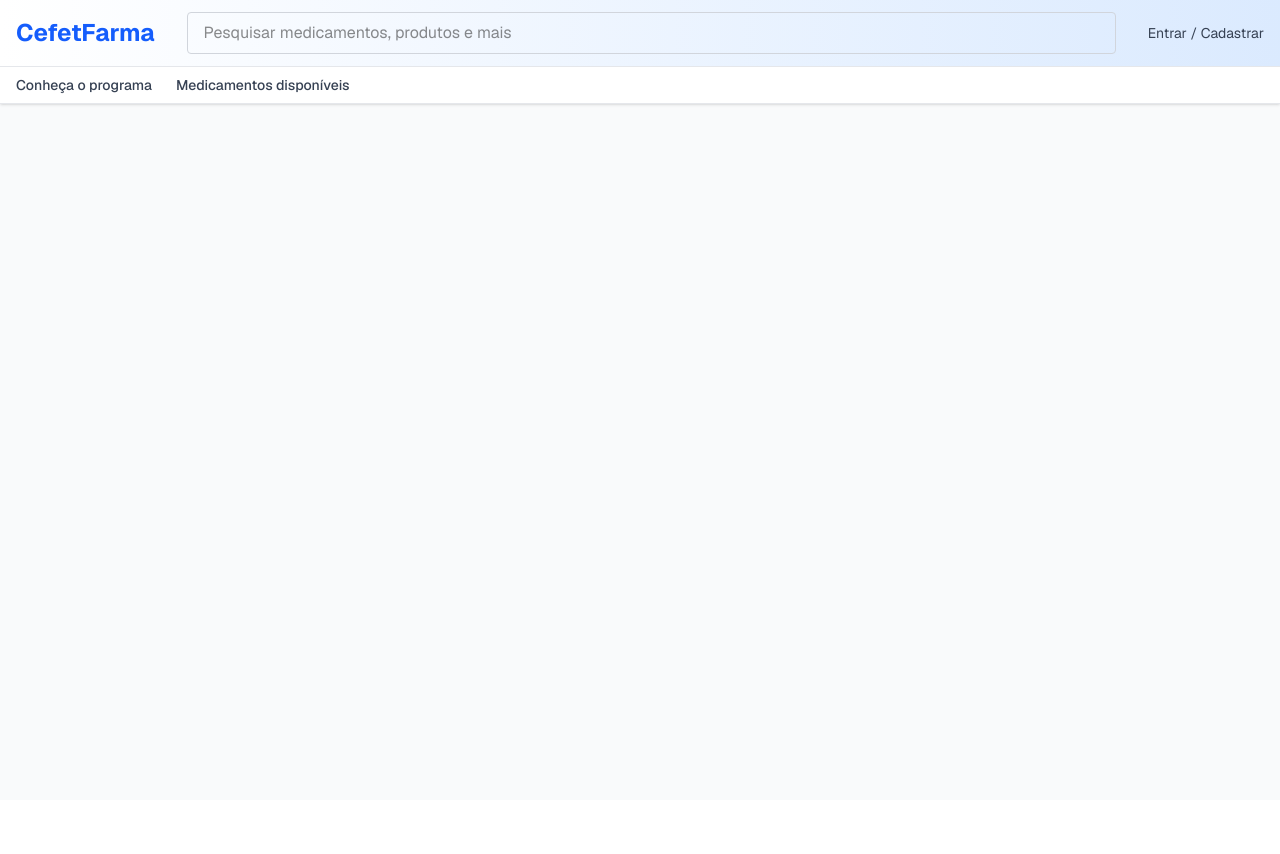
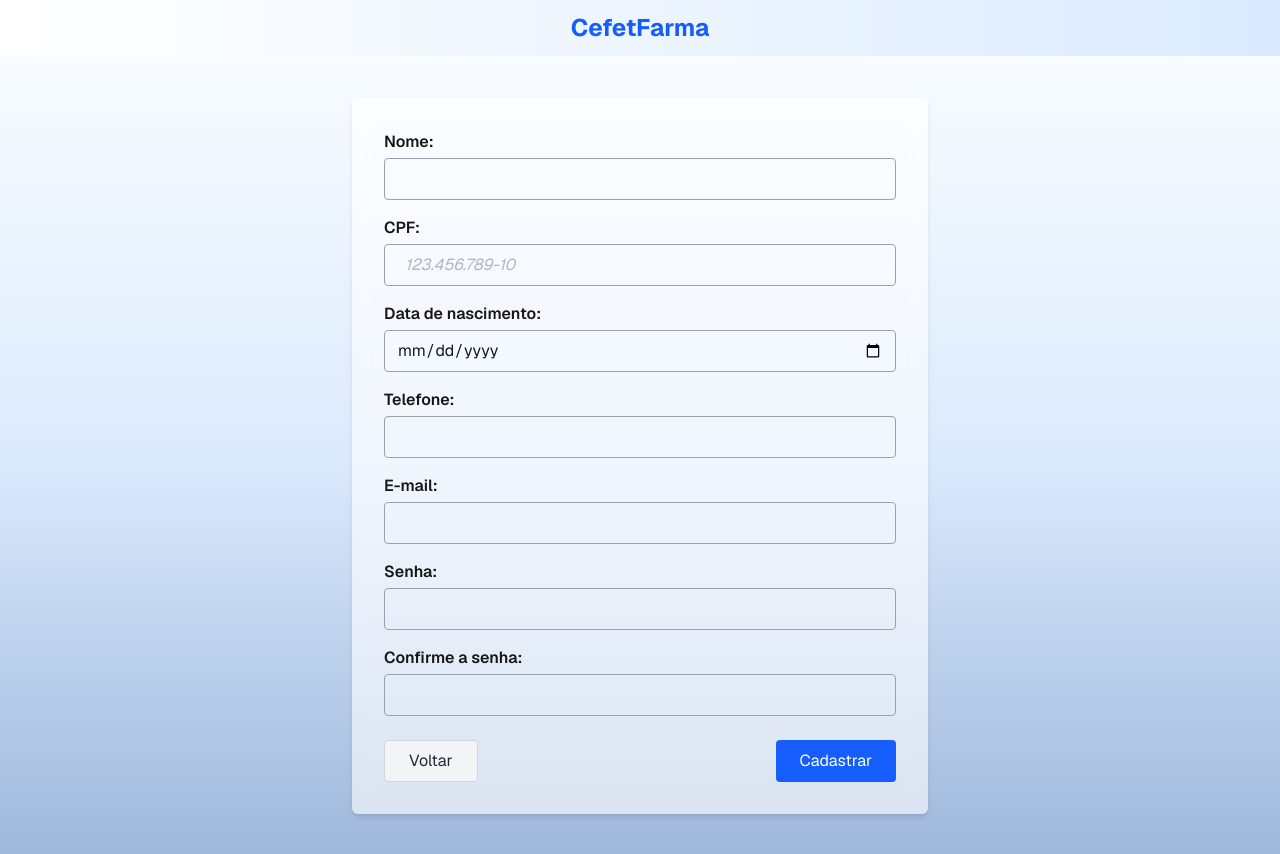
Before and after one commit to livialyrio/Frontend_WEBP2, a Next.js app: page /cadastro in a window 1280 px wide. Before the commit the page ends 800 px from the top, so only its background shows below. Built offline with nearby package versions, Linux system fonts and the light colour scheme.

Commit message:
tela cadastro / sobre nos / formulario (componente) / ajustes navbar

```diff
--- a/src/app/cadastro/page.tsx
+++ b/src/app/cadastro/page.tsx
@@ -1,41 +1,20 @@
-import Link from 'next/link';
-//criei essa home de teste para ver se o next estava funcionando
-export default function HomePage() {
+import CadastroUsuario from '@/componentes/fomulario_Cadastro/cadastro_usuario'
+
+export default function Page() {
   return (
-    <main className="min-h-screen bg-gray-50 font-sans">
+
+      <main className="min-h-screen bg-gray-50 font-sans">
       {/* Top bar */}
       <header className="bg-gradient-to-r from-white to-blue-100 shadow-sm">
-        <div className="max-w-7xl mx-auto px-4 py-3 flex justify-between items-center">
+        <div className="max-w-7xl mx-auto px-4 py-3 flex justify-center items-center">
           <div className="flex items-center gap-2">
             <div className="text-blue-600 text-2xl font-bold">CefetFarma</div>
           </div>
-          <div className="flex-1 mx-8">
-            <input
-              type="text"
-              placeholder="Pesquisar medicamentos, produtos e mais"
-              className="w-full px-4 py-2 rounded border border-gray-300 focus:outline-none"
-            />
-          </div>
-          <div className="flex items-center gap-4">
-            <Link href="#" className="text-sm text-gray-700 hover:underline">
-              Entrar / Cadastrar
-            </Link>
-          </div>
         </div>
+      </header>
+      <CadastroUsuario />
+     </main>
 
-        {/* Navigation */}
-        <nav className="bg-white border-t border-b border-gray-200">
-          <div className="max-w-7xl mx-auto px-4 py-2 flex gap-6 text-sm font-medium text-gray-700">
-            <Link href="#" className="hover:text-blue-600">
-              Conheça o programa
-            </Link>
-            <Link href="#" className="hover:text-blue-600">
-              Medicamentos disponíveis
-            </Link>
-          </div>
-        </nav>
-      </header>
 
-    </main>
-  );
-}
+    )
+  }
--- /dev/null
+++ b/src/app/sobre_nos/page.tsx
@@ -0,0 +1,59 @@
+'use client'
+import Link from 'next/link';
+import NavbarTabs from '@/componentes/navbar/navbar';
+import React, { useState } from 'react';
+
+export default function MedicamentosDisponiveisPage() {
+  const [categoria, setCategoria] = useState('Categoria');
+
+  return (
+    <main className="min-h-screen bg-gray-50 font-sans">
+      {/* Top bar */}
+      <header className="bg-gradient-to-r from-white to-blue-100 shadow-sm">
+        <div className="max-w-7xl mx-auto px-4 py-3 flex justify-between items-center">
+          <div className="flex items-center gap-2">
+            <div className="text-blue-600 text-2xl font-bold">CefetFarma</div>
+          </div>
+          <div className="flex-1 mx-8">
+            <input
+              type="text"
+              placeholder="Pesquisar medicamentos, produtos e mais"
+              className="w-full px-4 py-2 rounded border border-gray-300 focus:outline-none"
+            />
+          </div>
+          <div className="flex items-center gap-4">
+            <a href="#" className="text-sm text-gray-700 hover:underline">
+              Entrar / Cadastrar
+            </a>
+          </div>
+        </div>
+         <NavbarTabs />
+
+      </header>
+
+      {/* Conteúdo principal */}
+      <section className="max-w-7xl mx-auto flex flex-row items-start justify-between mt-16">
+        {/* Texto */}
+        <div className="flex-1">
+          <h1 className="text-3xl font-bold mb-8">About us <span role="img" aria-label="kiss">💋</span></h1>
+          <p className="mb-6">
+            Somos uma equipe de desenvolvimento focada<br />
+            em soluções duvidosas e práticas que desafiam <br />
+            as normas de qualidade e segurança
+          </p>
+
+
+          <p  >
+            Usamos metodologias ágeis como: prazo curto<br />
+            de entrega e desespero durante compilação
+          </p>
+        </div>
+        {/* Imagens e selo */}
+        <div className="flex flex-col items-center">
+          <img src="/selo_dieguinho.png" alt="Selo Castro" className="w-48 mb-2" />
+          <span className="text-2xl font-bold text-center mt-2">SELO CASTRO<br />DE QUALIDADE</span>
+        </div>
+      </section>
+    </main>
+  );
+}
--- a/src/app/solicitacoes/page.tsx
+++ b/src/app/solicitacoes/page.tsx
@@ -1,4 +1,5 @@
 import Link from 'next/link';
+import NavbarTabs from '@/componentes/navbar/navbar';
 //criei essa home de teste para ver se o next estava funcionando
 export default function HomePage() {
   return (
@@ -22,18 +23,8 @@ export default function HomePage() {
             </Link>
           </div>
         </div>
+    <NavbarTabs />
 
-        {/* Navigation */}
-        <nav className="bg-white border-t border-b border-gray-200">
-          <div className="max-w-7xl mx-auto px-4 py-2 flex gap-6 text-sm font-medium text-gray-700">
-            <Link href="#" className="hover:text-blue-600">
-              Conheça o programa
-            </Link>
-            <Link href="#" className="hover:text-blue-600">
-              Medicamentos disponíveis
-            </Link>
-          </div>
-        </nav>
       </header>
 
     </main>
--- /dev/null
+++ b/src/componentes/fomulario_Cadastro/cadastro_usuario.tsx
@@ -0,0 +1,129 @@
+'use client'
+
+import React, { useState } from 'react'
+
+export default function CadastroUsuario() {
+  const [form, setForm] = useState({
+    nome: '',
+    cpf: '',
+    nascimento: '',
+    telefone: '',
+    email: '',
+    senha: '',
+    confirmarSenha: '',
+  })
+
+  function handleChange(e: React.ChangeEvent<HTMLInputElement>) {
+    const { name, value } = e.target
+    setForm({ ...form, [name]: value })
+  }
+
+  function handleSubmit(e: React.FormEvent) {
+    e.preventDefault()
+    console.log('Dados enviados:', form)
+  }
+
+  return (
+    <div className="min-h-screen flex items-center justify-center bg-gradient-to-b from-[#f8fcff] via-[#dceafd] to-[#9eb8dc]">
+      <form
+        onSubmit={handleSubmit}
+        className="bg-white/60 p-8 rounded-md shadow-md w-full max-w-xl backdrop-blur-sm"
+      >
+        <div className="space-y-4">
+          <div>
+            <label className="block mb-1 font-semibold">Nome:</label>
+            <input
+              name="nome"
+              type="text"
+              value={form.nome}
+              onChange={handleChange}
+              className="w-full border border-gray-400 rounded px-3 py-2"
+            />
+          </div>
+
+          <div>
+            <label className="block mb-1 font-semibold">CPF:</label>
+            <input
+              name="cpf"
+              type="text"
+              placeholder="123.456.789-10"
+              value={form.cpf}
+              onChange={handleChange}
+              className="w-full border border-gray-400 rounded px-5 py-2 italic text-gray-500"
+            />
+          </div>
+
+          <div>
+            <label className="block mb-1 font-semibold">Data de nascimento:</label>
+            <input
+              name="nascimento"
+              type="date"
+              value={form.nascimento}
+              onChange={handleChange}
+              className="w-full border border-gray-400 rounded px-3 py-2"
+            />
+          </div>
+
+          <div>
+            <label className="block mb-1 font-semibold">Telefone:</label>
+            <input
+              name="telefone"
+              type="text"
+              value={form.telefone}
+              onChange={handleChange}
+              className="w-full border border-gray-400 rounded px-3 py-2"
+            />
+          </div>
+
+          <div>
+            <label className="block mb-1 font-semibold">E-mail:</label>
+            <input
+              name="email"
+              type="email"
+              value={form.email}
+              onChange={handleChange}
+              className="w-full border border-gray-400 rounded px-3 py-2"
+            />
+          </div>
+
+          <div>
+            <label className="block mb-1 font-semibold">Senha:</label>
+            <input
+              name="senha"
+              type="password"
+              value={form.senha}
+              onChange={handleChange}
+              className="w-full border border-gray-400 rounded px-3 py-2"
+            />
+          </div>
+
+          <div>
+            <label className="block mb-1 font-semibold">Confirme a senha:</label>
+            <input
+              name="confirmarSenha"
+              type="password"
+              value={form.confirmarSenha}
+              onChange={handleChange}
+              className="w-full border border-gray-400 rounded px-50 py-2"
+            />
+          </div>
+
+          <div className="flex justify-between mt-6">
+            <button
+              type="button"
+              className="bg-gray-100 text-gray-800 px-6 py-2 rounded border border-gray-300 hover:bg-gray-200"
+            >
+              Voltar
+            </button>
+            <button
+              type="submit"
+              className="bg-blue-600 text-white px-6 py-2 rounded hover:bg-blue-700"
+            >
+              Cadastrar
+            </button>
+          </div>
+        </div>
+      </form>
+    </div>
+  )
+}
--- a/src/componentes/navbar/navbar.tsx
+++ b/src/componentes/navbar/navbar.tsx
@@ -7,6 +7,7 @@ const tabs = [
   { href: '/', id: 'home', label: 'Conheça o programa' },
   { href: '/solicitacoes', id: 'solicitacao', label: 'Faça sua solicitação' },
   { href: '/medicamentosDisponiveis', id: 'medicamentos', label: 'Medicamentos disponíveis' },
+  {href: '/sobre_nos', label: 'Sobre nós'}
 ];
 
 export default function NavbarTabs() {
@@ -64,6 +65,16 @@ export default function NavbarTabs() {
           </div>
         </div>
       )}
+      {pathname === '/sobre_nos' && (
+        <div className="max-w-7xl mx-auto px-4 py-6">
+          <div>
+            <h1 className="text-xl text-gray-700 font-bold mb-2"></h1>
+            <p className="text-gray-700">
+
+            </p>
+          </div>
+        </div>
+      )}
     </div>
   );
 }
```
Also changed, not shown: public/approved.png (added), public/selo_dieguinho.png (added).
